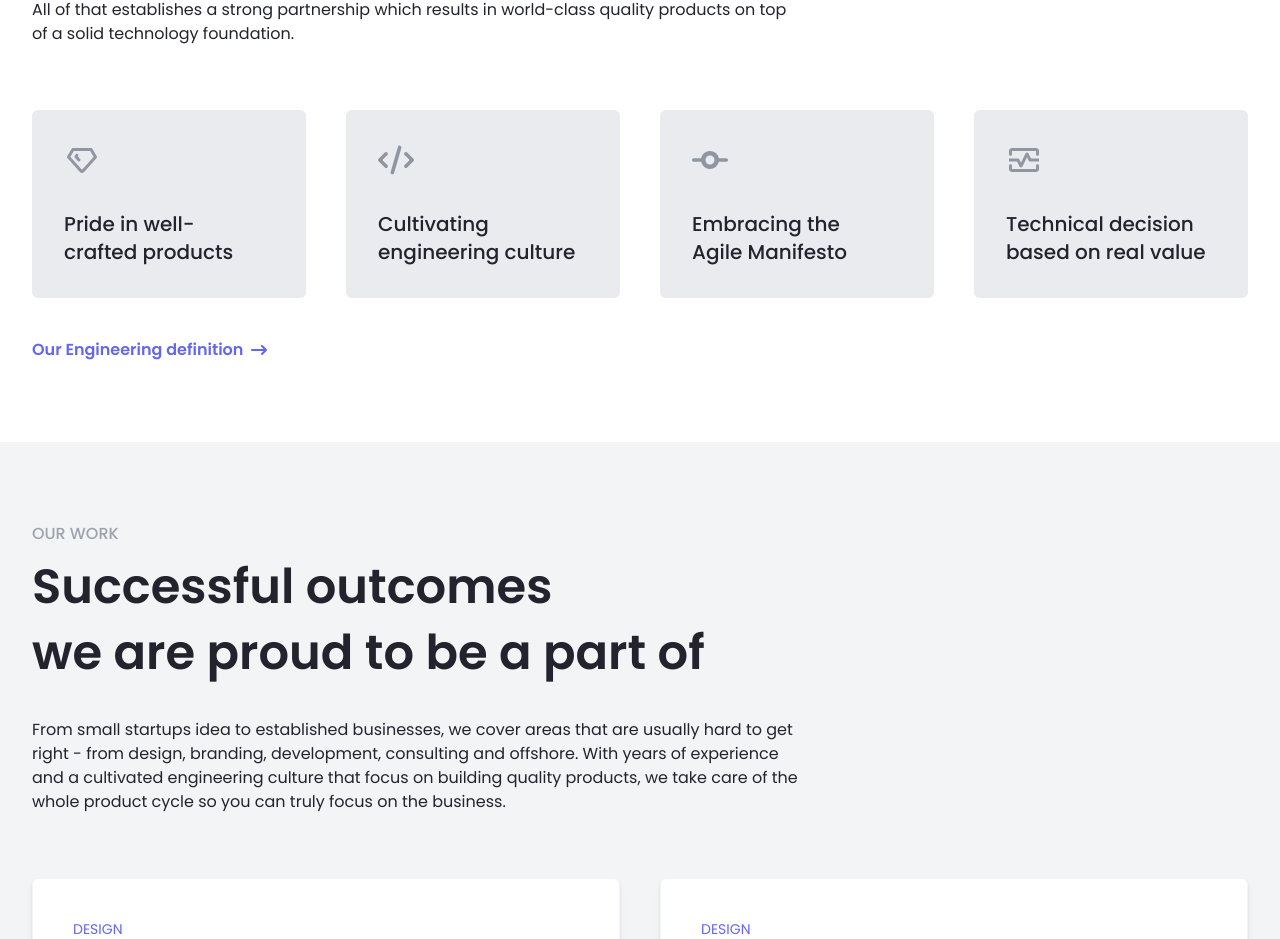
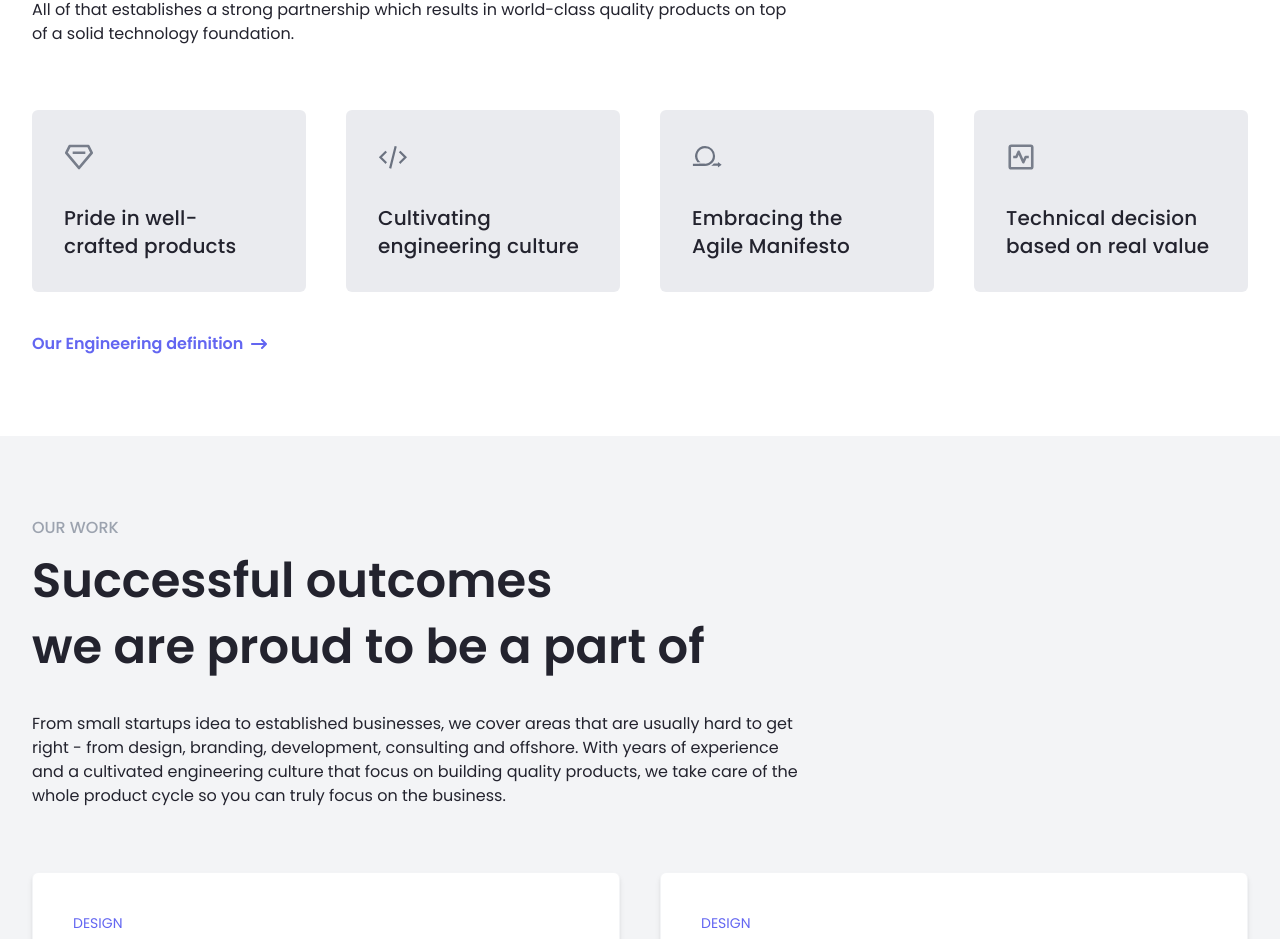
Before and after one commit to nongdan-dev/website, a React (Vite) app: page / in a window 1280 px wide. Shown: the part 1552-2491 px from the top of the page. Built offline with nearby package versions, Linux system fonts and the light colour scheme.

Commit message:
Update section engineering

```diff
--- /dev/null
+++ b/src/components/svg/Code.tsx
@@ -0,0 +1,22 @@
+import { ComponentProps } from 'react'
+
+export function Code(props: ComponentProps<'svg'>) {
+  return (
+    <svg
+      xmlns='http://www.w3.org/2000/svg'
+      width='1em'
+      height='1em'
+      viewBox='0 0 24 24'
+      fill='none'
+      stroke='currentColor'
+      {...props}
+    >
+      <path
+        d='M5.938 8.25l-4 4 4 4m12-8l4 4-4 4m-8 4l4-16'
+        strokeWidth={1.77778}
+        strokeMiterlimit={10}
+        strokeLinecap='square'
+      />
+    </svg>
+  )
+}
--- /dev/null
+++ b/src/components/svg/Diamond.tsx
@@ -0,0 +1,33 @@
+import { ComponentProps } from 'react'
+
+export function Diamond(props: ComponentProps<'svg'>) {
+  return (
+    <svg
+      xmlns='http://www.w3.org/2000/svg'
+      width='1em'
+      height='1em'
+      viewBox='0 0 26 24'
+      fill='none'
+      stroke='currentColor'
+      {...props}
+    >
+      <g
+        clipPath='url(#clip0_144_2)'
+        strokeWidth={2.34667}
+        strokeMiterlimit={10}
+        strokeLinejoin='round'
+      >
+        <path
+          d='M4.934 2.467h16.133L24 8.333l-11 13.2L2 8.332l2.934-5.865z'
+          strokeLinecap='round'
+        />
+        <path d='M7.527 8.332H18.48' />
+      </g>
+      <defs>
+        <clipPath id='clip0_144_2'>
+          <path fill='#fff' transform='translate(.5)' d='M0 0H25V24H0z' />
+        </clipPath>
+      </defs>
+    </svg>
+  )
+}
--- /dev/null
+++ b/src/components/svg/Flow.tsx
@@ -0,0 +1,26 @@
+import { ComponentProps } from 'react'
+
+export function Flow(props: ComponentProps<'svg'>) {
+  return (
+    <svg
+      xmlns='http://www.w3.org/2000/svg'
+      width='1em'
+      height='1em'
+      viewBox='0 0 24 24'
+      fill='currentColor'
+      {...props}
+    >
+      <path
+        fillRule='evenodd'
+        clipRule='evenodd'
+        d='M15.352 18.92h6.327v-1.774h-4.263a9.21 9.21 0 01-2.064 1.774zm-5.102.218H.725v-1.773h9.525v1.774z'
+      />
+      <path
+        fillRule='evenodd'
+        clipRule='evenodd'
+        d='M18.459 11.158A7.981 7.981 0 015.46 17.365h4.722v-.007a6.208 6.208 0 10-3.35-1.175H4.276a7.98 7.98 0 016.201-13.006 7.98 7.98 0 017.982 7.98z'
+      />
+      <path d='M23.725 18.131l-2.963 2.2v-4.399l2.963 2.2z' />
+    </svg>
+  )
+}
--- /dev/null
+++ b/src/components/svg/Monitor.tsx
@@ -0,0 +1,29 @@
+import { ComponentProps } from 'react'
+
+export function Monitor(props: ComponentProps<'svg'>) {
+  return (
+    <svg
+      xmlns='http://www.w3.org/2000/svg'
+      width='1em'
+      height='1em'
+      viewBox='0 0 24 24'
+      fill='none'
+      stroke='currentColor'
+      {...props}
+    >
+      <path
+        d='M19.714 21H4.286A1.286 1.286 0 013 19.714V4.286C3 3.576 3.576 3 4.286 3h15.428C20.424 3 21 3.576 21 4.286v15.428A1.286 1.286 0 0119.714 21z'
+        strokeWidth={2.07692}
+        strokeMiterlimit={10}
+        strokeLinecap='round'
+        strokeLinejoin='round'
+      />
+      <path
+        d='M5.77 12h2.492l1.87-4.154 3.738 8.308L15.739 12h2.492'
+        strokeWidth={2.07692}
+        strokeMiterlimit={10}
+        strokeLinejoin='round'
+      />
+    </svg>
+  )
+}
--- /dev/null
+++ b/src/components/svg/index.tsx
@@ -0,0 +1,4 @@
+export * from './Code'
+export * from './Diamond'
+export * from './Flow'
+export * from './Monitor'
--- a/src/pages/Home/index.tsx
+++ b/src/pages/Home/index.tsx
@@ -1,11 +1,10 @@
 import { Fragment } from 'react'
-import { FaArrowRightLong, FaCode, FaCodeCommit } from 'react-icons/fa6'
-import { MdOutlineMonitorHeart } from 'react-icons/md'
-import { TbDiamond } from 'react-icons/tb'
+import { FaArrowRightLong } from 'react-icons/fa6'
 import { Link } from 'react-router-dom'
 import { twMerge } from 'tailwind-merge'
 
 import { BuildWithUs, LineBreak, Section } from '@/components'
+import { Code, Diamond, Flow, Monitor } from '@/components/svg'
 
 import Hero from './Hero'
 
@@ -34,26 +33,26 @@ function HomePage() {
         </div>
         <ul className='mt-16 grid grid-cols-1 gap-10 md:grid-cols-2 lg:grid-cols-4'>
           <li className='flex flex-col justify-between rounded-md bg-gray-200/80 p-8'>
-            <TbDiamond className='mb-8 text-4xl text-gray-500/70' />
-            <h3 className='text-balance text-xl font-medium'>
+            <Diamond className='mb-8 text-3xl text-gray-500/90' />
+            <h3 className='text-balance text-xl font-medium tracking-[0.2px]'>
               Pride in well-crafted products
             </h3>
           </li>
           <li className='flex flex-col justify-between rounded-md bg-gray-200/80 p-8'>
-            <FaCode className='mb-8 text-4xl text-gray-500/70' />
-            <h3 className='text-balance text-xl font-medium'>
+            <Code className='mb-8 text-3xl text-gray-500' />
+            <h3 className='text-balance text-xl font-medium tracking-[0.2px]'>
               Cultivating engineering culture
             </h3>
           </li>
           <li className='flex flex-col justify-between rounded-md bg-gray-200/80 p-8'>
-            <FaCodeCommit className='mb-8 text-4xl text-gray-500/70' />
-            <h3 className='text-balance text-xl font-medium'>
+            <Flow className='mb-8 text-3xl text-gray-500' />
+            <h3 className='text-balance text-xl font-medium tracking-[0.2px]'>
               Embracing the Agile Manifesto
             </h3>
           </li>
           <li className='flex flex-col justify-between rounded-md bg-gray-200/80 p-8'>
-            <MdOutlineMonitorHeart className='mb-8 text-4xl text-gray-500/70' />
-            <h3 className='text-balance text-xl font-medium'>
+            <Monitor className='mb-8 text-3xl text-gray-500/90' />
+            <h3 className='text-balance text-xl font-medium tracking-[0.2px]'>
               Technical decision based on real value
             </h3>
           </li>
```
